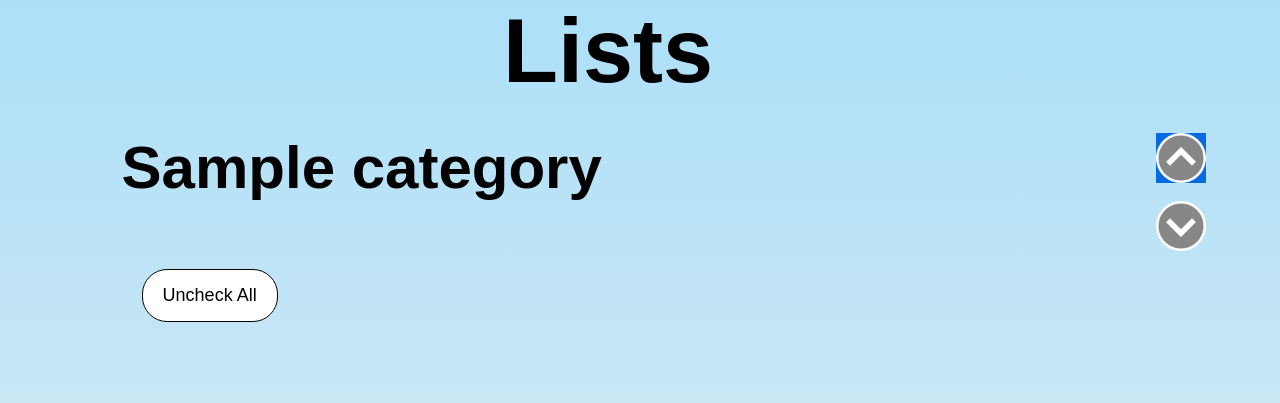
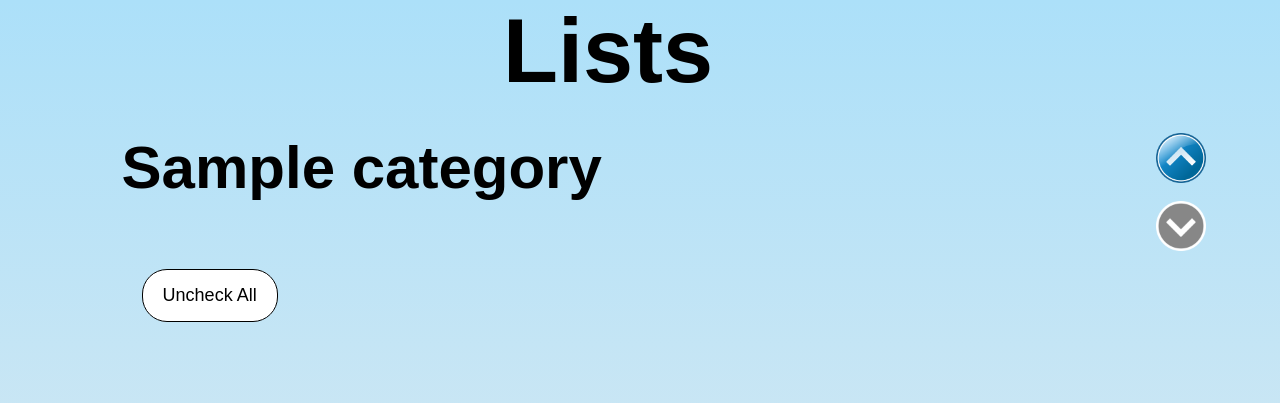
Before and after one commit to jsanchez07/bills, a PHP site: page /lists/groceries/groceries.php in a window 1280 px wide, with the pointer over the restyled element. Shown: the top 403 px of the page. Run offline with PHP 8.4, Linux system fonts and the light colour scheme; tables that the repository leaves empty or names only in its code hold one stand-in row (values such as "Sample post"); some libraries are stand-ins or nearby versions.

Commit message:
buttons for on hover

```diff
--- a/lists/groceries/groceries.css
+++ b/lists/groceries/groceries.css
@@ -69,7 +69,7 @@ h1{
 }
 
 .list > div > div > button:nth-of-type(1):hover, .list > div > div > button:nth-of-type(2):hover {
-    background-color: #0469e3;
+    background-image: url('up-arrow-blue.webp');
 }
 
 .list ul{
```
Also changed, not shown: lists/groceries/up-arrow-blue.webp (added).
